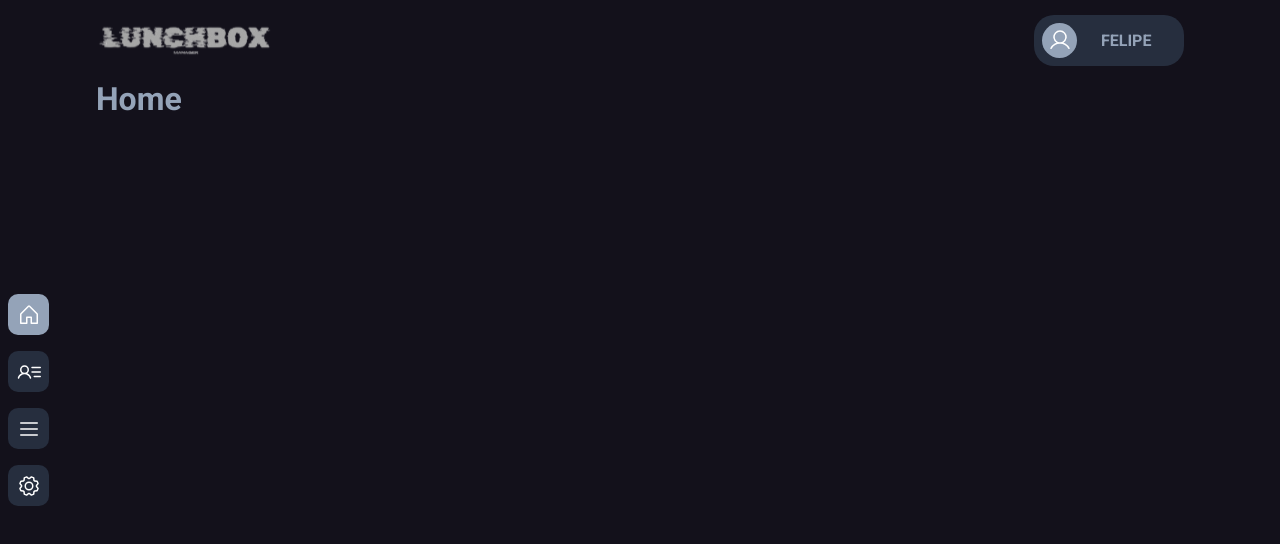
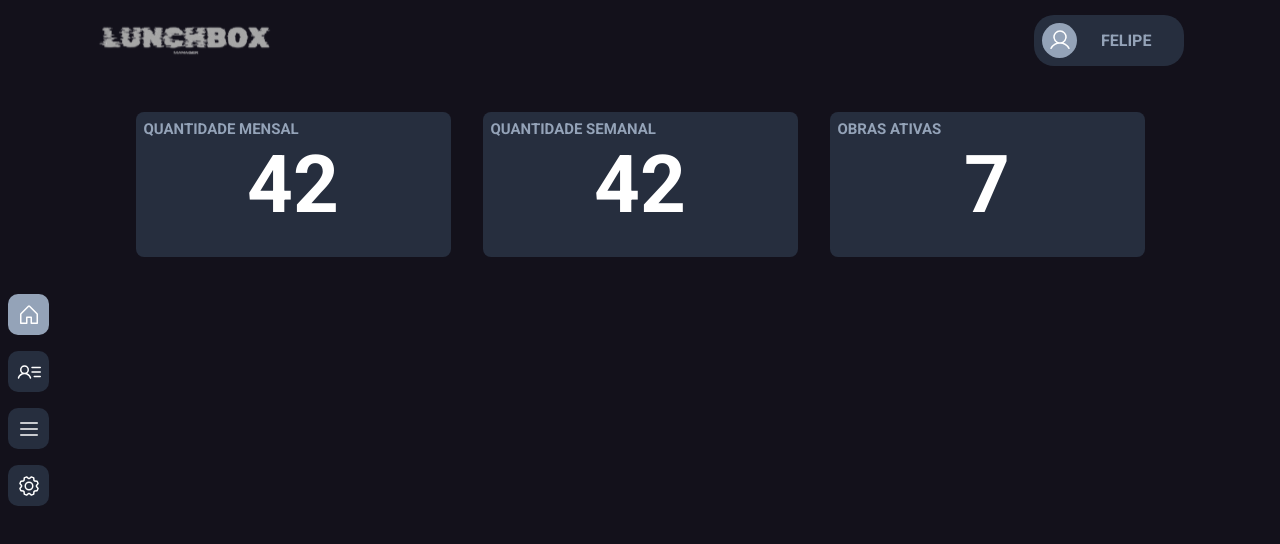
Before and after one commit to FelpFS1/lunchboxProject, a React (Vite) app: page / in a window 1280 px wide. Shown: the top 544 px of the page. Built offline with nearby package versions, Linux system fonts and the light colour scheme.

Commit message:
feat: create Summary and Cards

```diff
--- a/src/components/Summary/Card/index.tsx
+++ b/src/components/Summary/Card/index.tsx
@@ -0,0 +1,16 @@
+import * as Styles from "./styles";
+
+interface CardProps {
+  title: string;
+  content: string;
+}
+export default function Card({ title, content }: CardProps) {
+  return (
+    <Styles.Container>
+      <header>
+        <h3>{title}</h3>
+      </header>
+      <span>{content}</span>
+    </Styles.Container>
+  );
+}
--- /dev/null
+++ b/src/components/Summary/Card/styles.ts
@@ -0,0 +1,24 @@
+import styled from "styled-components";
+
+export const Container = styled.div`
+  width: 315px;
+  height: 145px;
+  background-color: ${(props) => props.theme["gray-400"]};
+  border-radius: 8px;
+  text-align: center;
+  padding: 0.5rem;
+
+  header {
+    width: 100%;
+    text-transform: uppercase;
+    font-size: 0.8rem;
+
+    text-align: left;
+  }
+
+  span {
+    font-size: 5rem;
+    font-weight: bold;
+    color: ${(props) => props.theme.white};
+  }
+`;
--- a/src/components/Summary/index.tsx
+++ b/src/components/Summary/index.tsx
@@ -0,0 +1,12 @@
+import Card from "./Card";
+import * as Styles from "./styles";
+
+export default function Summary() {
+  return (
+    <Styles.SummaryContainer>
+      <Card title="Quantidade Mensal" content="42" />
+      <Card title="Quantidade semanal" content="42" />
+      <Card title="Obras ativas" content="7" />
+    </Styles.SummaryContainer>
+  );
+}
--- a/src/components/Summary/styles.ts
+++ b/src/components/Summary/styles.ts
@@ -0,0 +1,9 @@
+import styled from "styled-components";
+
+export const SummaryContainer = styled.section`
+  width: 85vw;
+  display: flex;
+  gap: 2rem;
+  margin-top: 2rem;
+  justify-content: center;
+`;
--- a/src/pages/Home/index.tsx
+++ b/src/pages/Home/index.tsx
@@ -1,3 +1,5 @@
+import Summary from "../../components/Summary";
+
 export default function Home() {
-  return <h1>Home</h1>;
+  return <Summary />;
 }
```
